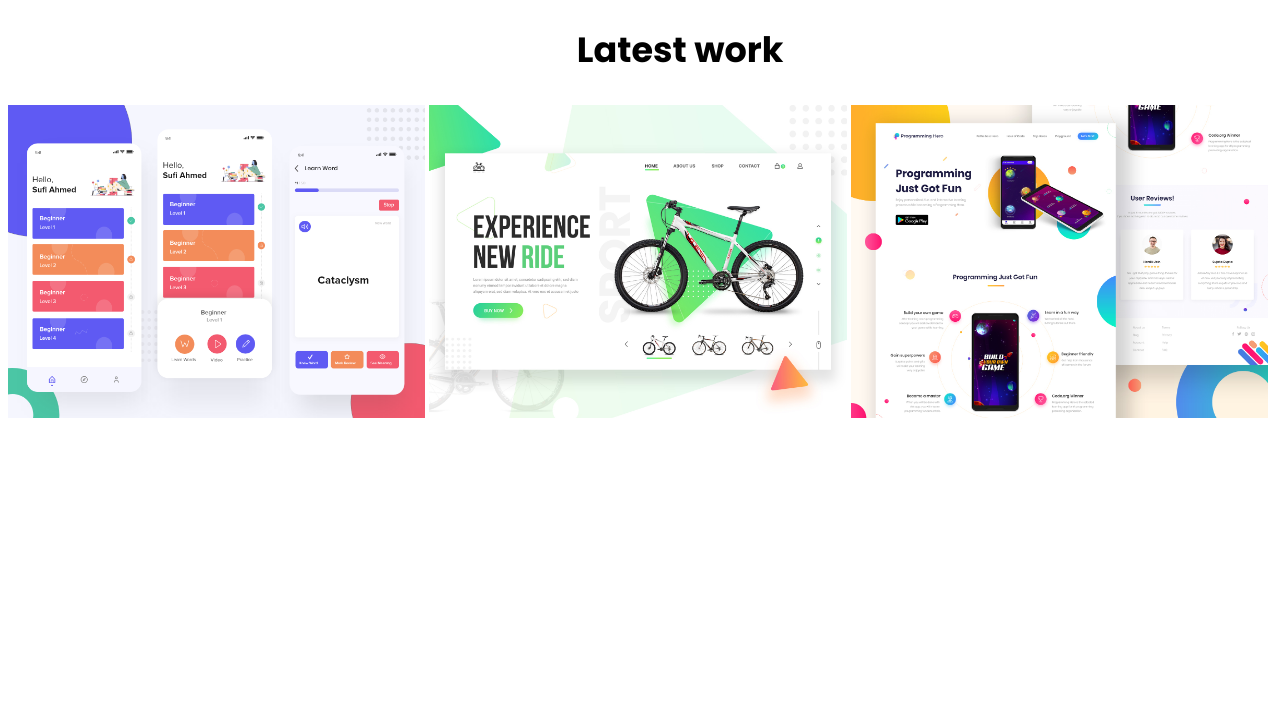
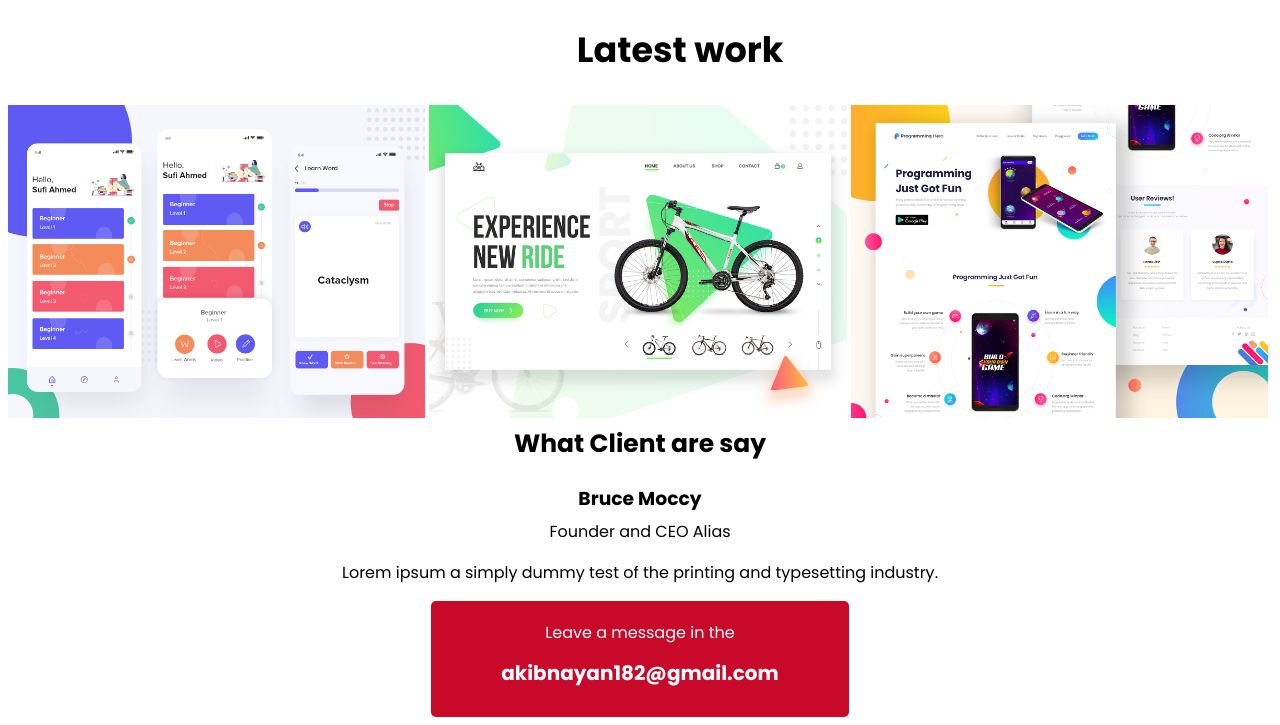
Before and after one commit to AkibNayan/personal-website, a plain HTML site: page index.html in a window 1280 px wide. Shown: the part 898-1623 px from the top of the page. Before the commit the page ends 1323 px from the top, so only its background shows below. Drawn offline with Linux system fonts and the light colour scheme.

Commit message:
Complete Website

```diff
--- a/index.html
+++ b/index.html
@@ -39,5 +39,16 @@
             <img src="images/latest-work/work-3.jpg" alt="">
         </div>
     </section>
+    <footer>
+        <h1></h1>
+        <h2>What Client are say</h2>
+        <h3>Bruce Moccy</h3>
+        <p>Founder and CEO Alias</p>
+        <p>Lorem ipsum a simply dummy test of the printing and typesetting industry.</p>
+        <div class="text">
+            <p>Leave a message in the</p>
+            <h4>akibnayan182@gmail.com</h4>
+        </div>
+    </footer>
 </body>
 </html>
--- a/style.css
+++ b/style.css
@@ -58,3 +58,23 @@ h2{
 .work img{
     width: 33%;
 }
+footer{
+    text-align: center;
+}
+footer h3{
+    margin-bottom: -10px;
+}
+footer .text{
+    background-color: #c9092a;
+    width: 33%;
+    margin: auto;
+    padding: 3px 0;
+    border-radius: 5px;
+    color: white;
+}
+.text h4{
+    font-size: 20px;
+}
+.text p{
+    margin-bottom: -14px;
+}
```
